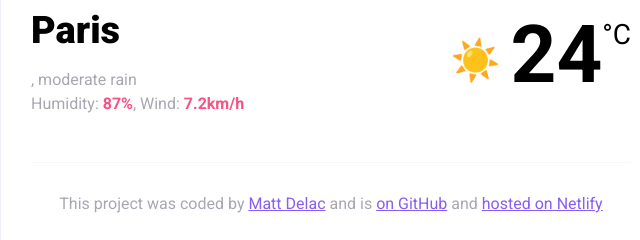
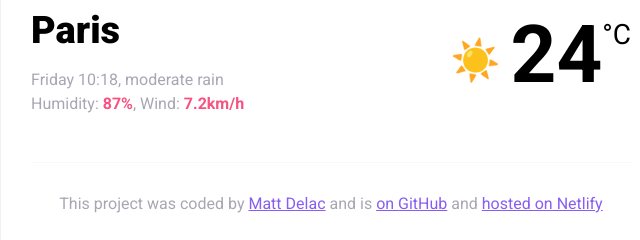
Before and after one commit to NedaFahim/Weather-App-project, a plain HTML site: page index.html in a window 1280 px wide. Shown: the part 201-441 px from the top of the page, 309-949 px from the left. Drawn offline with nearby package versions, Linux system fonts and the light colour scheme.

Commit message:
Update index.html

```diff
--- a/index.html
+++ b/index.html
@@ -46,7 +46,7 @@
             </p>
         </footer>
     </div>
-    <script src="csript.js"></script>
+    <script src="script.js"></script>
 
 </body>
 
```
